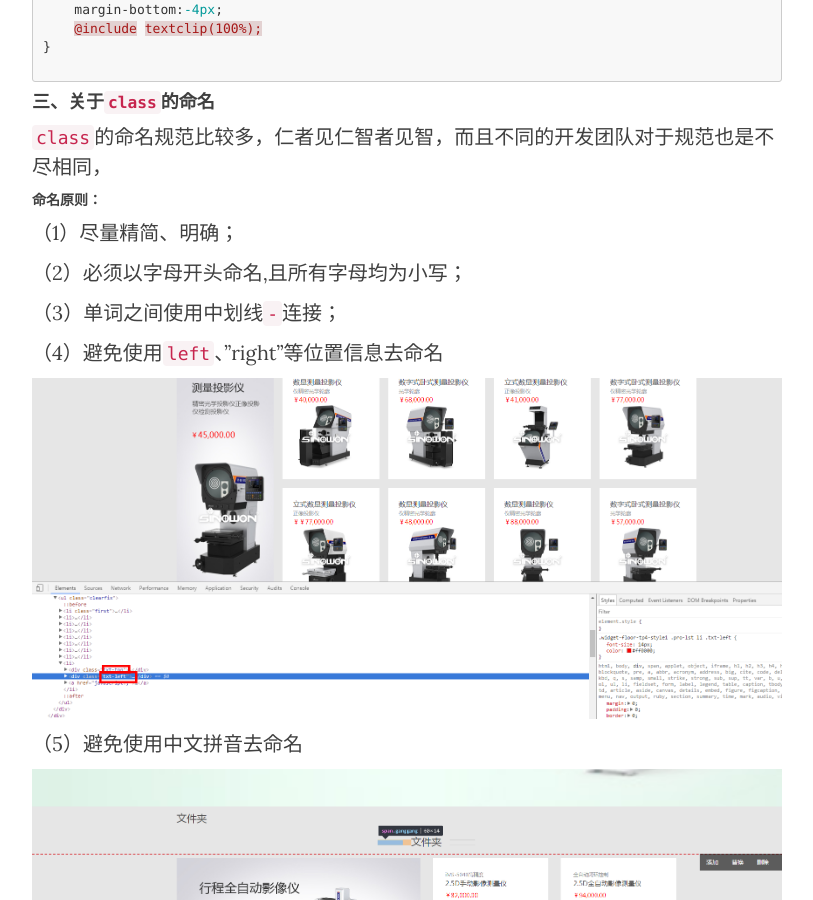
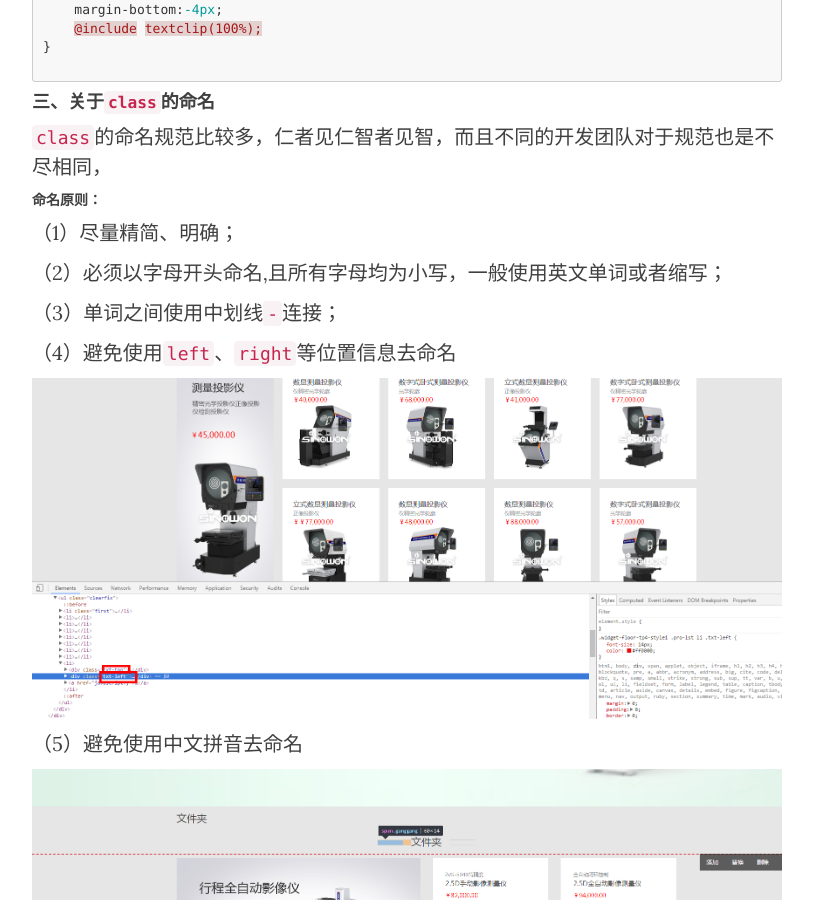
Before and after one commit to Bubble2/Bubble2.github.io, a Jekyll site: the page built from _posts/2018-01-08-better-css.md, in a window 1280 px wide and 900 px high, scrolled down 2944 px. Shown: the whole window, without its empty margins (233-1046 px from the left). Built offline with Jekyll 4.4.1, drawn with Linux system fonts in a browser that asks for light colours; nearby versions of some CDN libraries; some of the changed text lies outside the part shown.

Commit message:
init better-css

```diff
--- a/_posts/2018-01-08-better-css.md
+++ b/_posts/2018-01-08-better-css.md
@@ -81,11 +81,11 @@ h3{
 
 （1）尽量精简、明确；
 
-（2）必须以字母开头命名,且所有字母均为小写；
+（2）必须以字母开头命名,且所有字母均为小写，一般使用英文单词或者缩写；
 
 （3）单词之间使用中划线`-`连接；
 
-（4）避免使用`left`、"right"等位置信息去命名
+（4）避免使用`left`、`right`等位置信息去命名
 
 ![image](/img/better-css/6.png)
 
@@ -128,6 +128,6 @@ h3{
 举个栗子：
 ![image](/img/better-css/5.png)
 
-上面这个编辑浮层`class`为`widget-editable-layer`采用了三个单词进行连接
+上面这个编辑浮层`class`为`widget-editable-layer`采用了三个单词进行连接，也可以尝试一下使用`BEM`方式命名。
 
 2、如果当前写的样式是具体某个页面才会用到的，那么你只要保证在当前页面是唯一的就行了，所以命名可以稍微简单一些。
```
